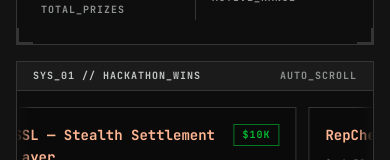
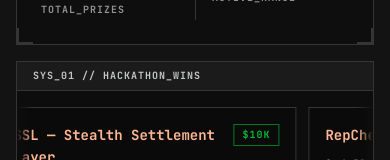
Before and after one commit to furqaannabi/furqaannabi, a Next.js app in the folder web/: page / in a window 390 px wide. Shown: the part 1052-1212 px from the top of the page. Built offline with nearby package versions, Linux system fonts and the light colour scheme.

Commit message:
Remove AUTO_SCROLL label from mobile view in home page layout

```diff
--- a/web/src/app/page.tsx
+++ b/web/src/app/page.tsx
@@ -325,9 +325,6 @@ export default function Home() {
               <span className="font-label-caps text-label-caps text-outline hidden md:inline">
                 SORTED_BY_PRIZE
               </span>
-              <span className="font-label-caps text-label-caps text-outline md:hidden">
-                AUTO_SCROLL
-              </span>
             </div>
             <div className="hidden md:flex md:flex-col gap-gutter p-module-padding">
               {/* Featured wins */}
```
